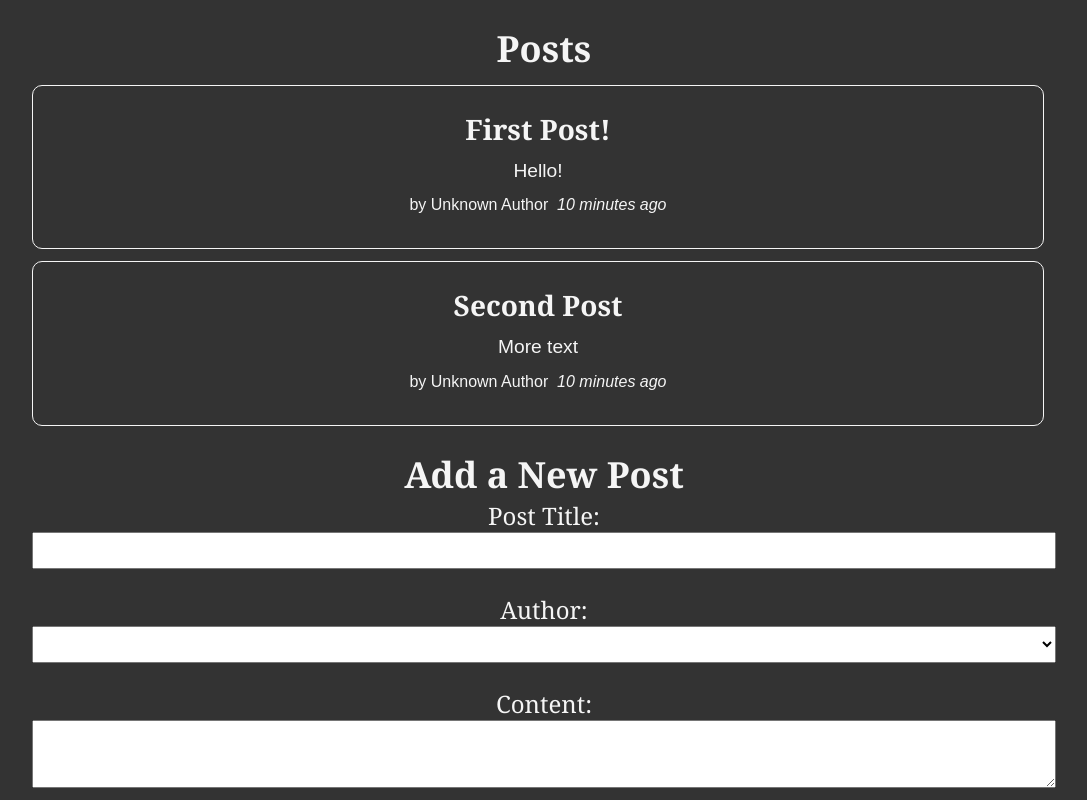
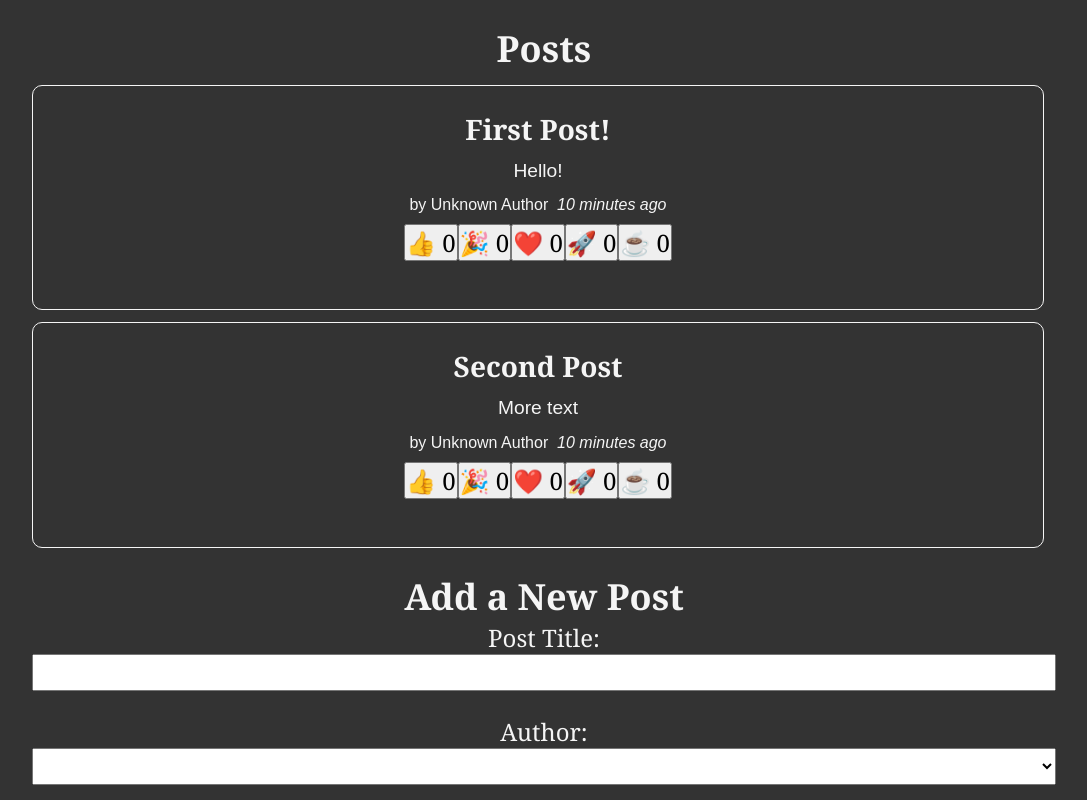
Before and after one commit to SandraBayabos/redux-toolkit-posts, a React (Create React App) app: page / in a window 1280 px wide. Shown: the top 800 px of the page, without its empty margins (96-1183 px from the left). Built offline with nearby package versions, Linux system fonts and the light colour scheme.

Commit message:
added reactions

```diff
--- a/src/features/posts/PostsList.js
+++ b/src/features/posts/PostsList.js
@@ -3,11 +3,16 @@ import { selectAllPosts } from "./postsSlice";
 import React from "react";
 import PostAuthor from "./PostAuthor";
 import TimeAgo from "./TimeAgo";
+import ReactionButtons from "./ReactionButtons";
 
 const PostsList = () => {
   const posts = useSelector(selectAllPosts);
 
-  const renderedPosts = posts.map((post) => (
+  const orderedPosts = posts
+    .slice()
+    .sort((a, b) => b.date.localeCompare(a.date));
+
+  const renderedPosts = orderedPosts.map((post) => (
     <article key={post.id}>
       <h3>{post.title}</h3>
       <p className="post-content">{post.content.substring(0, 100)}</p>
@@ -15,6 +20,7 @@ const PostsList = () => {
         <PostAuthor userId={post.userId} />
         <TimeAgo timestamp={post.date} />
       </p>
+      <ReactionButtons post={post} />
     </article>
   ));
 
--- /dev/null
+++ b/src/features/posts/ReactionButtons.js
@@ -0,0 +1,33 @@
+import { useDispatch } from "react-redux";
+import { reactionAdded } from "./postsSlice";
+
+import React from "react";
+
+const reactionEmoji = {
+  thumbsUp: "👍",
+  wow: "🎉",
+  heart: "❤️",
+  rocket: "🚀",
+  coffee: "☕",
+};
+
+const ReactionButtons = ({ post }) => {
+  const dispatch = useDispatch();
+
+  const reactionButtons = Object.entries(reactionEmoji).map(([name, emoji]) => {
+    return (
+      <button
+        key={name}
+        type="button"
+        onClick={() =>
+          dispatch(reactionAdded({ postId: post.id, reaction: name }))
+        }
+      >
+        {emoji} {post.reactions[name]}
+      </button>
+    );
+  });
+  return <div>{reactionButtons}</div>;
+};
+
+export default ReactionButtons;
--- a/src/features/posts/postsSlice.js
+++ b/src/features/posts/postsSlice.js
@@ -1,5 +1,6 @@
 import { createSlice, nanoid } from "@reduxjs/toolkit";
 import { sub } from "date-fns";
+import { act } from "react-dom/test-utils";
 
 const initialState = [
   {
@@ -7,12 +8,26 @@ const initialState = [
     title: "First Post!",
     content: "Hello!",
     date: sub(new Date(), { minutes: 10 }).toISOString(),
+    reactions: {
+      thumbsUp: 0,
+      wow: 0,
+      heart: 0,
+      rocket: 0,
+      coffee: 0,
+    },
   },
   {
     id: "2",
     title: "Second Post",
     content: "More text",
     date: sub(new Date(), { minutes: 10 }).toISOString(),
+    reactions: {
+      thumbsUp: 0,
+      wow: 0,
+      heart: 0,
+      rocket: 0,
+      coffee: 0,
+    },
   },
 ];
 
@@ -32,15 +47,29 @@ const postsSlice = createSlice({
             content,
             date: new Date().toISOString(),
             userId,
+            reactions: {
+              thumbsUp: 0,
+              wow: 0,
+              heart: 0,
+              rocket: 0,
+              coffee: 0,
+            },
           },
         };
       },
+    },
+    reactionAdded(state, action) {
+      const { postId, reaction } = action.payload;
+      const existingPost = state.find((post) => post.id === postId);
+      if (existingPost) {
+        existingPost.reactions[reaction]++;
+      }
     },
   },
 });
 
 export const selectAllPosts = (state) => state.posts;
 
-export const { postAdded } = postsSlice.actions;
+export const { postAdded, reactionAdded } = postsSlice.actions;
 
 export default postsSlice.reducer;
```
